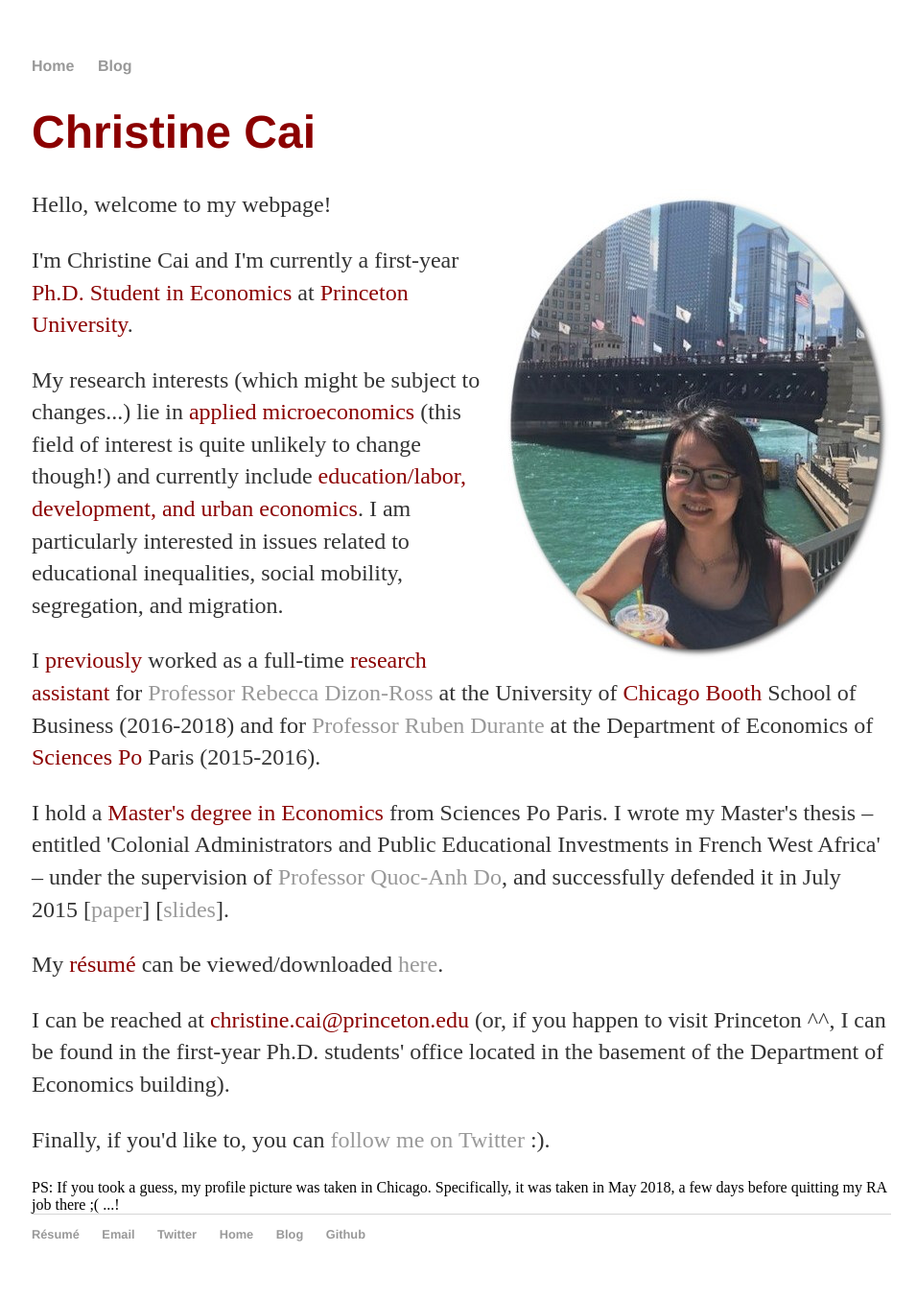
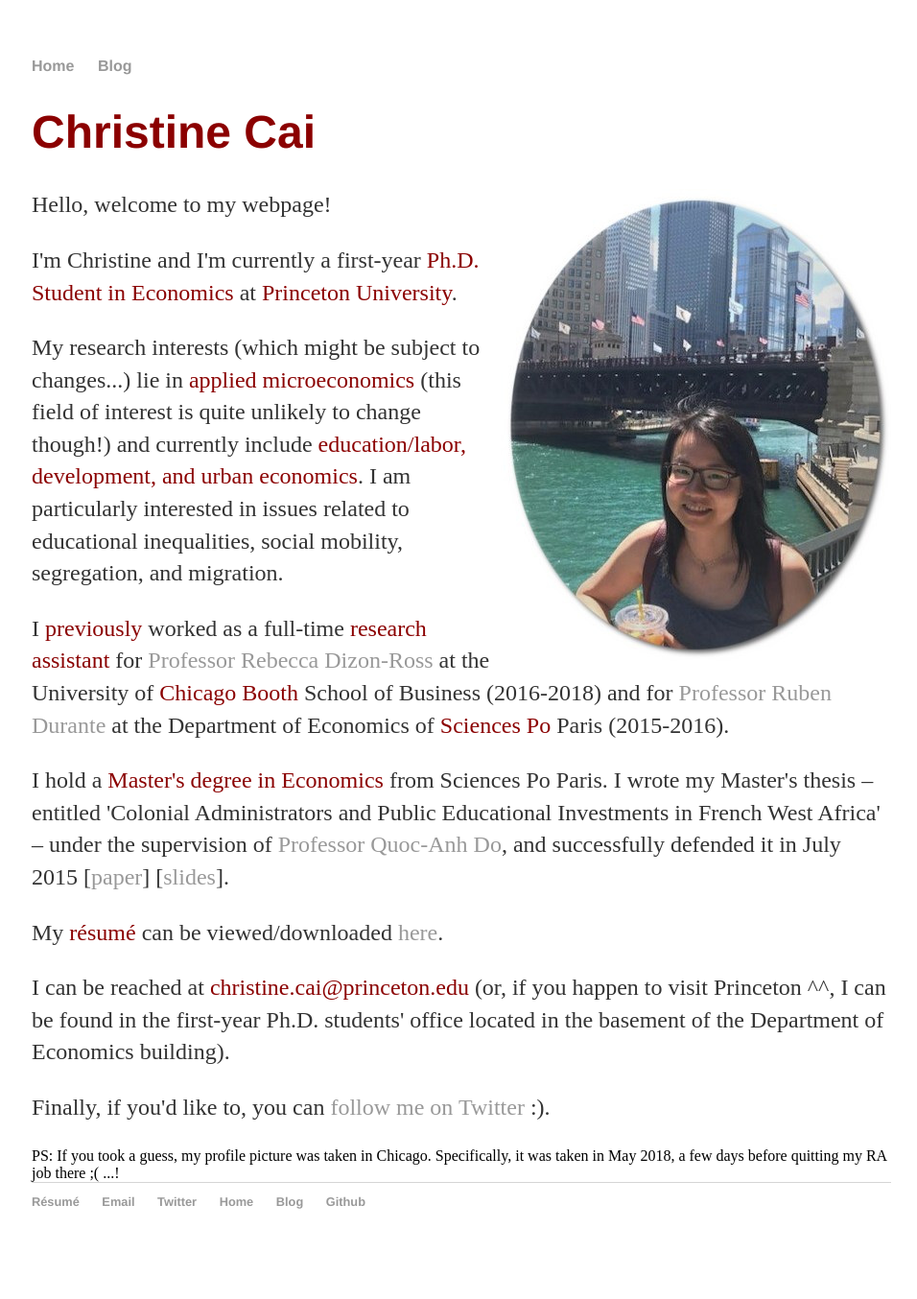
Before and after one commit to christinecai/christinecai.github.io, a Jekyll site: the page built from index.html, in a window 1280 px wide. Shown: the whole page at 96% size, without its empty margins (159-1115 px from the left). Built offline with Jekyll 4.4.1, drawn with Linux system fonts in a browser that asks for light colours; after the commit the page ends 1320 px from its top, so only the background shows below that.

Commit message:
Update index.html

```diff
--- a/index.html
+++ b/index.html
@@ -13,7 +13,7 @@
 
 		<p>Hello, welcome to my webpage!</p>
 
-	<p>I'm Christine Cai and I'm currently a first-year <font color="darkred">Ph.D. Student in Economics</font> at <font color="darkred">Princeton University</font>.</p>
+	<p>I'm Christine and I'm currently a first-year <font color="darkred">Ph.D. Student in Economics</font> at <font color="darkred">Princeton University</font>.</p>
 
 		<p>My research interests (which might be subject to changes...) lie in <font color="darkred">applied microeconomics</font> (this field of interest is quite unlikely to change though!)
 			and currently include <font color="darkred">education/labor, development, and urban economics</font>.
```
